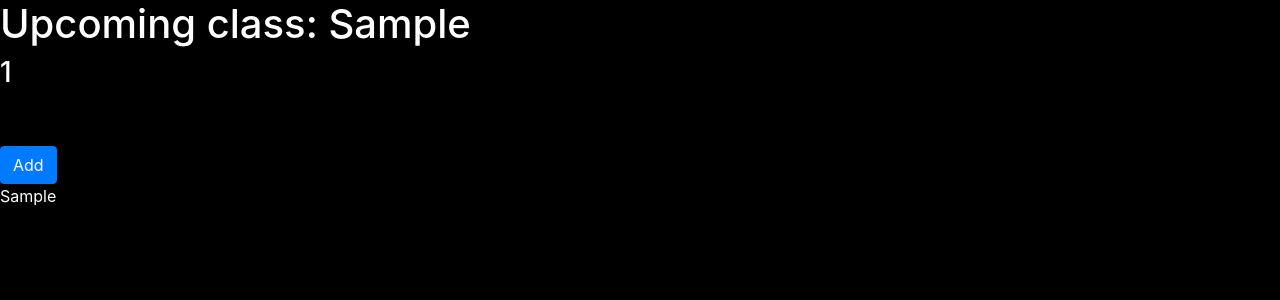
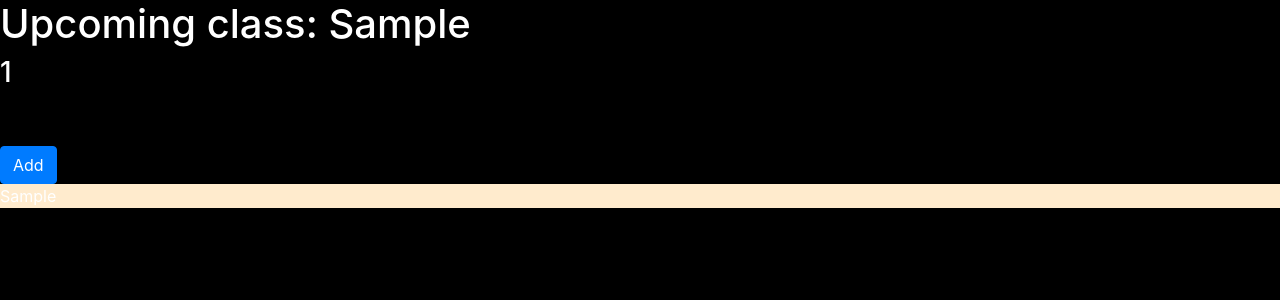
Before and after one commit to andreiburuntia/puncho-api, a Flask app: template templates/upcoming_info.html in a window 1280 px wide. Shown: the part 56-356 px from the top of the page. Run offline with Flask 2, Linux system fonts and the light colour scheme; the template is opened without the code that fills it: most values are stand-ins (such as "Sample title", 1, 10 or a date in 2020); parts of the project's set-up code (start-up, migrations or seed data) failed here and were passed over; some libraries are stand-ins or nearby versions.

Commit message:
upcoming fix

```diff
--- a/templates/upcoming_info.html
+++ b/templates/upcoming_info.html
@@ -68,6 +68,8 @@
     <br/>
     <button type="button" class="btn btn-primary">Add</button>
     <br/>
-    {{dyn_table}}
+    <div style='background-color:blanchedalmond !important;'>
+      {{dyn_table}}
+    </div>
   </body>
 </html>
```
